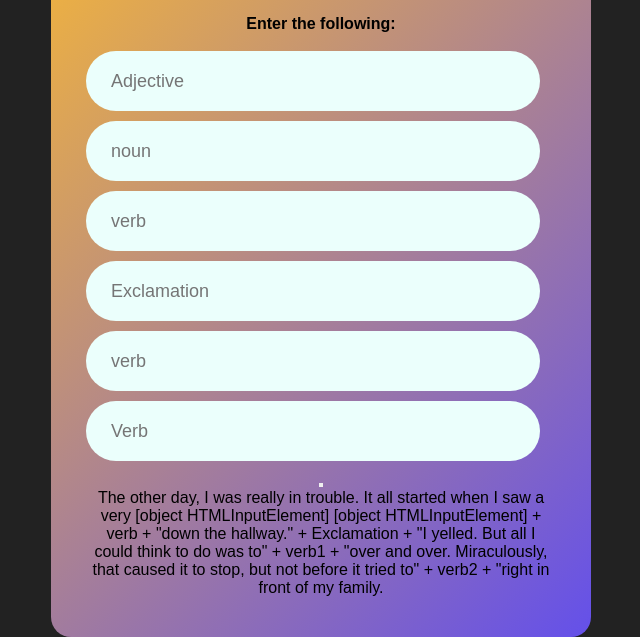
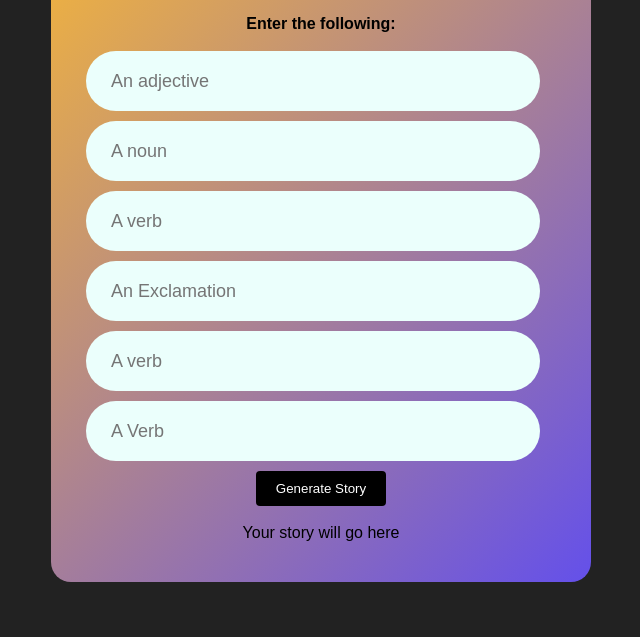
Before and after one commit to Dungasamsungo/Clever-Stories, a plain HTML site: page index.html in a window 1280 px wide. Shown: the part 193-830 px from the top of the page, without its empty margins (319-959 px from the left). After the commit the page ends 800 px from the top, so only its background shows below. Drawn offline with Linux system fonts and the light colour scheme.

Commit message:
Added  a button to generate the story

```diff
--- a/index.html
+++ b/index.html
@@ -15,32 +15,32 @@
 
 
         <div class="input">
-             <input type="text" placeholder="Adjective" spellcheck="false" id="Adjective" >
+             <input type="text" placeholder="An adjective" spellcheck="false" id="Adjective" >
         </div>
 
         <div class="input">
-            <input type="text" placeholder="noun" spellcheck="false" id="noun">
+            <input type="text" placeholder="A noun" spellcheck="false" id="noun">
        </div>
 
        <div class="input">
-             <input type="text" placeholder="verb" spellcheck="false" id="verb">
+             <input type="text" placeholder="A verb" spellcheck="false" id="verb">
        </div>
        <div class="input">
-             <input type="text" placeholder="Exclamation" spellcheck="false"id="Exclamation">
+             <input type="text" placeholder="An Exclamation" spellcheck="false"id="Exclamation">
        </div>
 
        <div class="input">
-            <input type="text" placeholder="verb" spellcheck="false" id="verb1">
+            <input type="text" placeholder="A verb" spellcheck="false" id="verb1">
        </div>
         <div class="input">
-            <input type="text" placeholder="Verb" spellcheck="false" id="verb2">
+            <input type="text" placeholder="A Verb" spellcheck="false" id="verb2">
        </div>
 
        <div>
-        <button id="btn" ></button>
-       </div>
+        <button class="button" id="btn" >Generate Story</button>
+       </div><br>
 
-       <p id="story" >Story.............. </p>
+       <p id="story" >Your story will go here </p>
 
 
     </div>
--- a/main.js
+++ b/main.js
@@ -1,12 +1,20 @@
-let adjective = document.getElementById('Adjective')
-let noun = document.getElementById('noun');
-let verb = document.getElementById('verb');
-let Exclamation = document.getElementById('Exclamation');
-let verb1 = document.getElementById('verb1');
-let verb2 = document.getElementById('verb2')
 
-var story = document.getElementById('story').innerHTML = `The other day, I was really in trouble. It all started when I saw a very
-${adjective} ${noun} + verb  + "down the hallway." + Exclamation +
-"I yelled. But all I could think to do was to" +
- verb1 + "over and over. Miraculously, that caused it to stop, but not before it tried to" +
-  verb2 + "right in front of my family.`
+document.getElementById("btn").addEventListener("click", generateStory)
+
+function generateStory() {
+    let adjective = document.getElementById('Adjective').value;
+    let noun = document.getElementById('noun').value;
+    let verb = document.getElementById('verb').value;
+    let Exclamation = document.getElementById('Exclamation').value;
+    let verb1 = document.getElementById('verb1').value;
+    let verb2 = document.getElementById('verb2').value;
+
+    let story = `The other day, I was really in trouble. It all started when I saw a very
+    ${adjective} ${noun} ${verb} "down the hallway." ${Exclamation}!
+    "I yelled. But all I could think to do was to" ${verb1} "over and over.
+    Miraculously, that caused it to stop, but not before it tried to"
+    ${verb2} "right in front of my family.`;
+
+    document.getElementById("story").innerHTML = story;
+
+}
--- a/style.css
+++ b/style.css
@@ -42,3 +42,16 @@ body{
     margin-bottom: 10px;
     font-size: 18px;
 }
+
+.button {
+    background-color: #000000;
+    color: white;
+    border: none;
+    border-radius: 4px;
+    padding: 10px 20px;
+    cursor: pointer;
+}
+
+.button:hover {
+    background-color: #1f0d15;
+}
```
